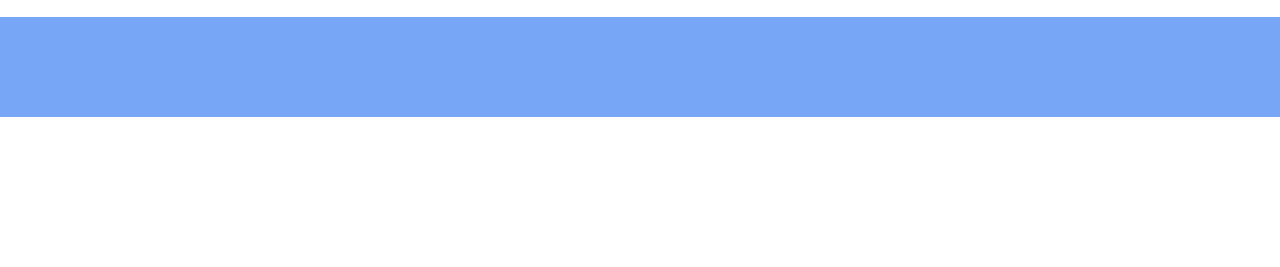
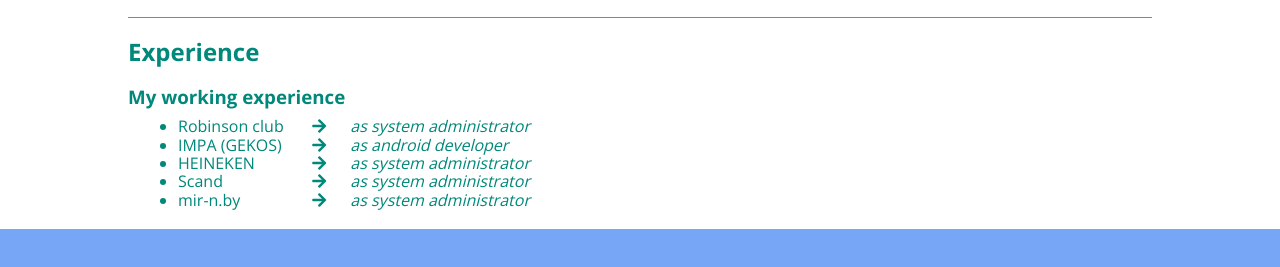
Before and after one commit to DzBabak/rsschool-codejam1-cv, a plain HTML site: page index.html in a window 1280 px wide. Shown: the part 773-1040 px from the top of the page. Before the commit the page ends 890 px from the top, so only its background shows below. Drawn offline with nearby package versions, Linux system fonts and the light colour scheme.

Commit message:
feat:implement experience section

```diff
--- a/assets/css/style.css
+++ b/assets/css/style.css
@@ -143,6 +143,21 @@
   padding-right: 20px;
 }
 
+
+.jobs-list {
+padding-left: 50px;
+}
+
+.company-name {
+display: inline-block;
+  min-width: 130px;
+}
+
+.job-function {
+  padding-left: 20px;
+  font-style: italic;
+}
+
 header, footer {
   background: #77a6f7;
 }
--- a/index.html
+++ b/index.html
@@ -15,7 +15,7 @@
                 <li class="navigation-link"><a href="#summary">Summary</a></li>
                 <li class="navigation-link"><a href="#skills">Skills</a></li>
                 <li class="navigation-link"><a href="#">GitHub</a></li>
-                <li class="navigation-link"><a href="#">Experience</a></li>
+                <li class="navigation-link"><a href="#experience">Experience</a></li>
             </ul>
             <ul class="social-links">
                 <li class="social-link"><a class="linked-link" href="https://www.linkedin.com/in/dzmitry-babak" target="_blank"></a> </li>
@@ -65,6 +65,40 @@
                     </ul>
                 </article>
             </section>
+            <section id="experience">
+                <h2>Experience</h2>
+                <article>
+                    <h3>My working experience</h3>
+                    <ul class="jobs-list">
+                        <li class="jobs-list-item">
+                            <span class="company-name">Robinson club</span>
+                            <i class="fas fa-arrow-right"></i>
+                            <span class="job-function">as system administrator</span>
+                        </li>
+                        <li class="jobs-list-item">
+                            <span class="company-name">IMPA (GEKOS)</span>
+                            <i class="fas fa-arrow-right"></i>
+                            <span class="job-function">as android developer</span>
+                        </li>
+                        <li class="jobs-list-item">
+                            <span class="company-name">HEINEKEN</span>
+                            <i class="fas fa-arrow-right"></i>
+                            <span class="job-function">as system administrator</span>
+                        </li>
+                        <li class="jobs-list-item">
+                            <span class="company-name">Scand</span>
+                            <i class="fas fa-arrow-right"></i>
+                            <span class="job-function">as system administrator</span>
+                        </li>
+                        <li class="jobs-list-item">
+                            <span class="company-name">mir-n.by</span>
+                            <i class="fas fa-arrow-right"></i>
+                            <span class="job-function">as system administrator</span>
+                        </li>
+                    </ul>
+
+                </article>
+            </section>
         </div>
     </main>
     <footer>
```
